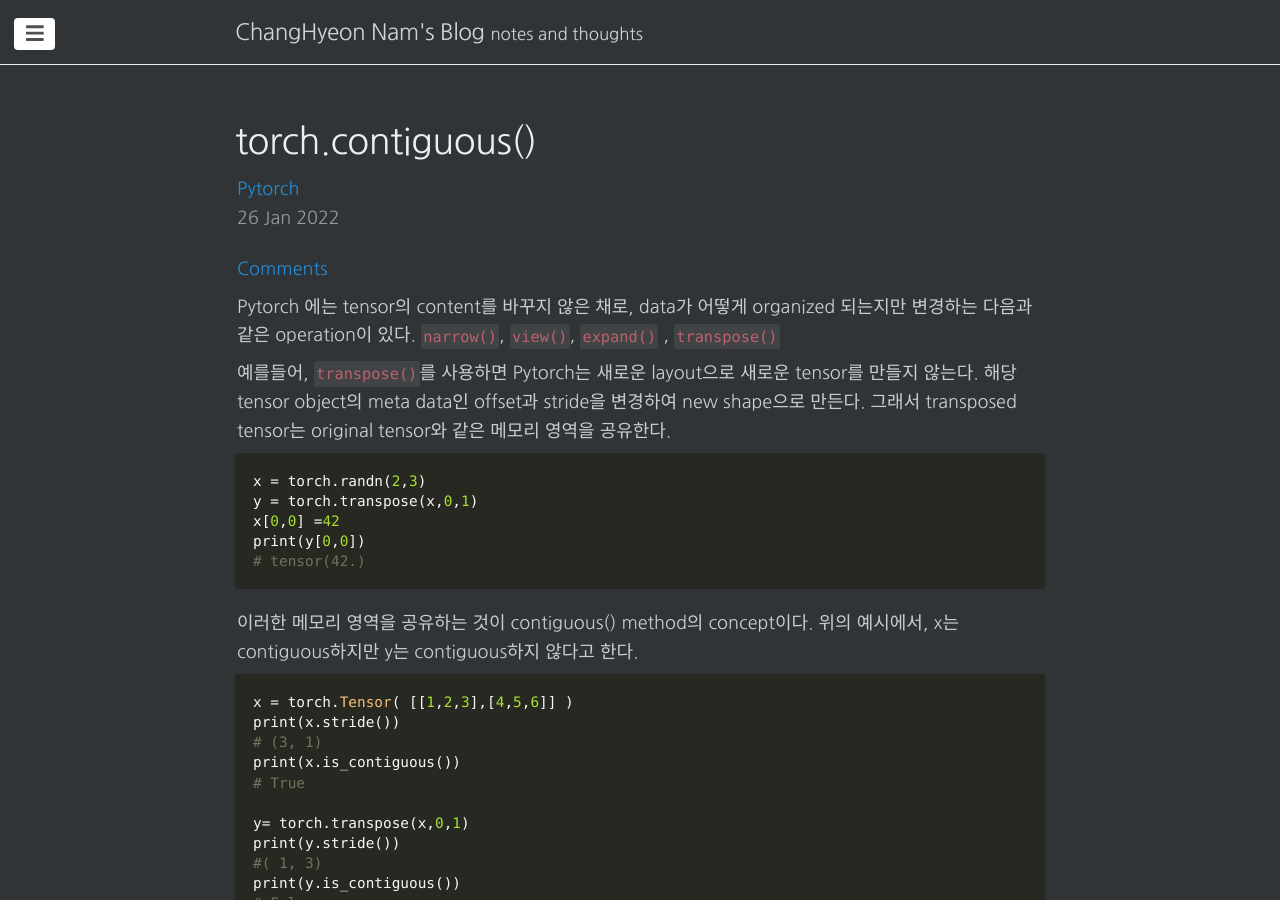
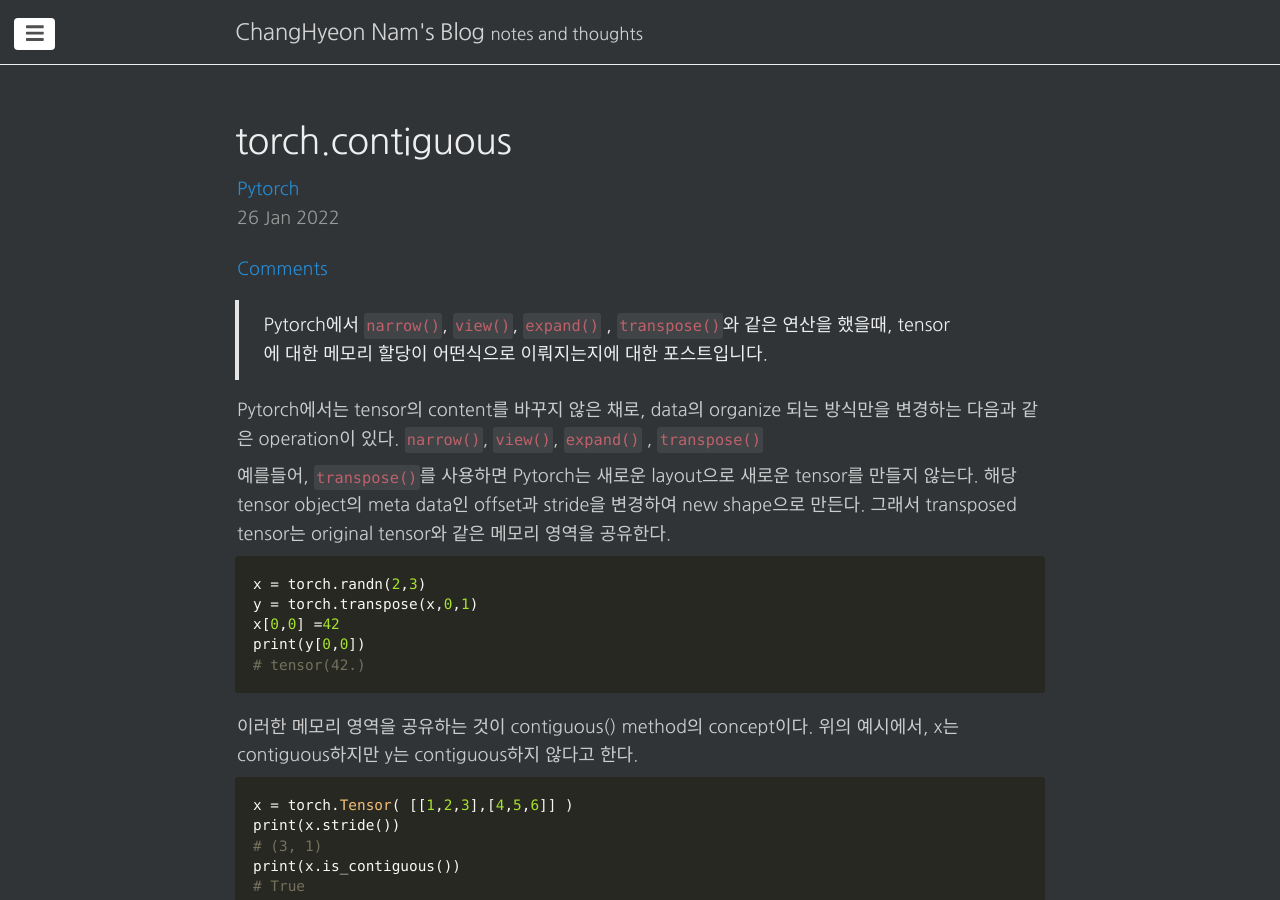
Before and after one commit to changhyeonnam/changhyeonnam.github.io, a Jekyll site: the page built from _posts/2022/2022-1-26-torch.contiguous.md, in a window 1280 px wide and 900 px high. Built offline with Jekyll 4.4.1, drawn with Linux system fonts in a browser that asks for light colours; nearby versions of some CDN libraries; comment, search, counter and statistics services are not loaded.

Commit message:
update torch.md

```diff
--- a/_posts/2022/2022-1-26-torch.contiguous.md
+++ b/_posts/2022/2022-1-26-torch.contiguous.md
@@ -1,5 +1,5 @@
 ---
-title: torch.contiguous()
+title: torch.contiguous
 layout: post
 Created: January 26, 2022 3:08 PM
 tags:
@@ -10,7 +10,11 @@ sitemap :
   changefreq : daily
   priority : 1.0
 ---
-Pytorch 에는 tensor의 content를 바꾸지 않은 채로, data가 어떻게 organized 되는지만 변경하는 다음과 같은 operation이 있다. `narrow()`, `view()`, `expand()` , `transpose()`
+>
+Pytorch에서 `narrow()`, `view()`, `expand()` , `transpose()`와 같은 연산을 했을때, tensor에 대한 메모리 할당이 어떤식으로 이뤄지는지에 대한 포스트입니다.
+>
+
+Pytorch에서는 tensor의 content를 바꾸지 않은 채로, data의 organize 되는 방식만을 변경하는 다음과 같은 operation이 있다. `narrow()`, `view()`, `expand()` , `transpose()`
 
 예를들어, `transpose()`를 사용하면 Pytorch는 새로운 layout으로 새로운 tensor를 만들지 않는다. 해당 tensor object의 meta data인 offset과 stride을 변경하여 new shape으로 만든다. 그래서 transposed tensor는 original tensor와 같은 메모리 영역을 공유한다.
 
```
Also changed, not shown: _posts/2022/2022-1-25-torch.view.md (renamed from _posts/2022/2022-1-26-torch.view.md, +1 -1 lines).
